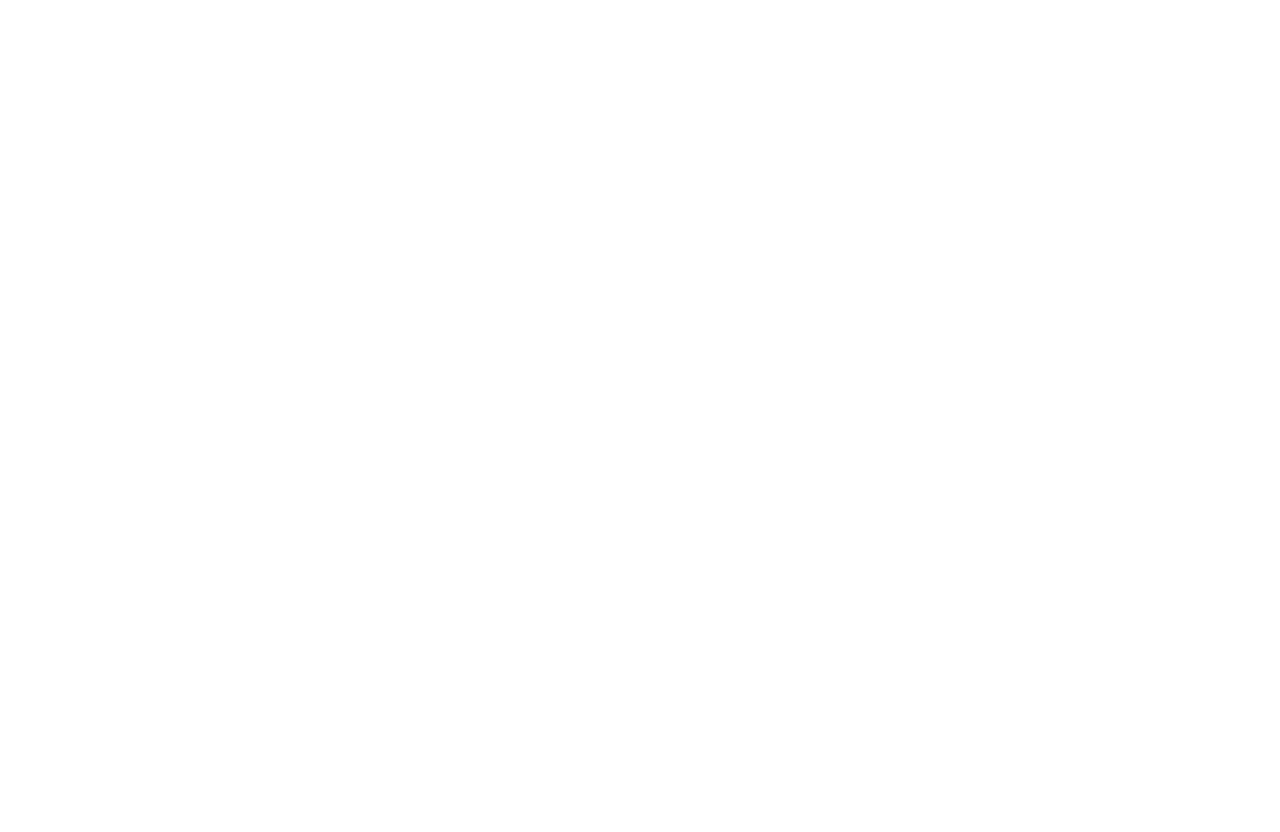
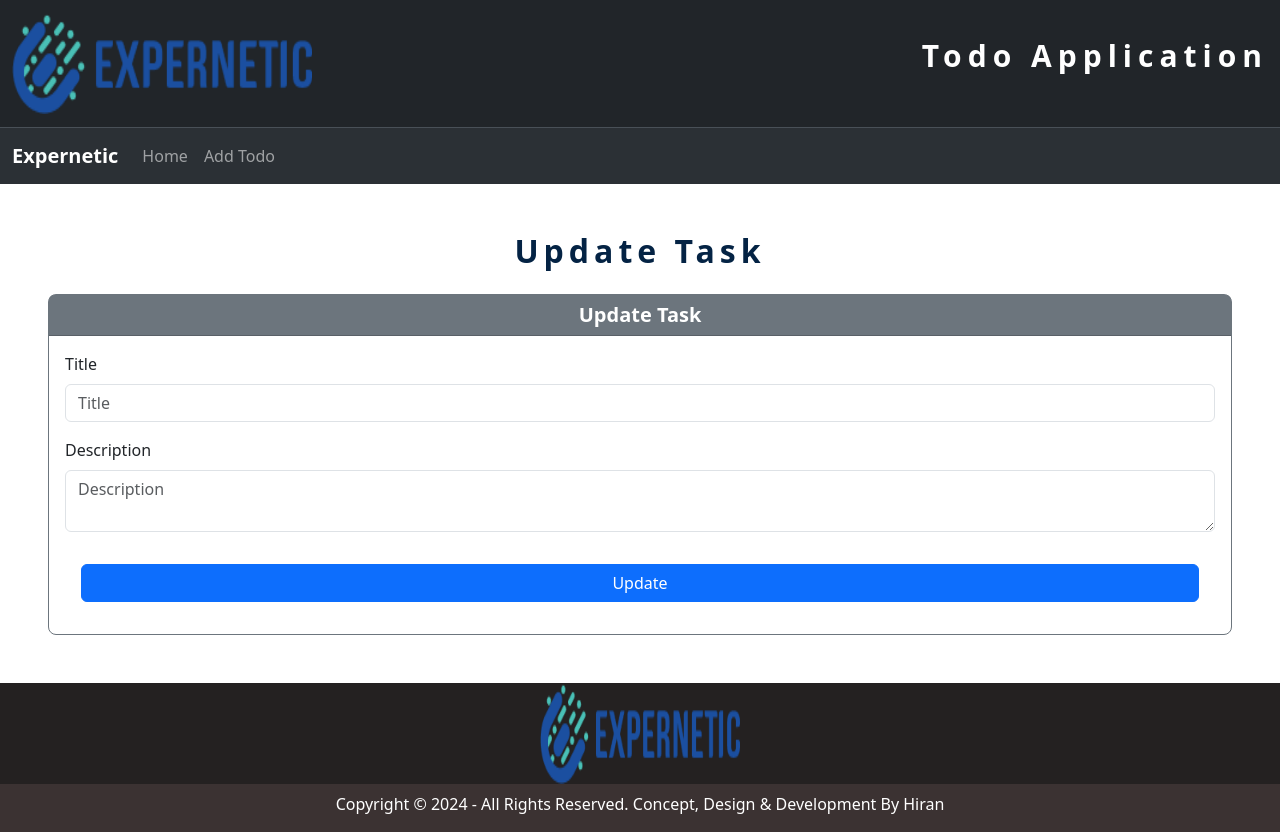
Before and after one commit to HiranSasitha/todo-frontend, a React (Create React App) app: page /update-todo/1 in a window 1280 px wide. Before the commit this address had no page. Before the commit the page ends 800 px from the top, so only its background shows below. Built offline with nearby package versions, Linux system fonts and the light colour scheme; no server answers.

Commit message:
feat(api): update todo and page

```diff
--- a/src/AddTodo.tsx
+++ b/src/AddTodo.tsx
@@ -1,6 +1,7 @@
 import { useState } from "react";
 import Header from "./Header";
 import axios from "axios";
+import Footer from "./Footer";
 
 const AddTodo: React.FC = () => {
 
@@ -63,6 +64,8 @@
                 </div>
             </div>
 
+            <Footer/>
+
         </>
     )
 }
--- a/src/App.tsx
+++ b/src/App.tsx
@@ -5,6 +5,7 @@
 import { BrowserRouter, Route, Routes } from 'react-router-dom';
 import Home from './Home';
 import AddTodo from './AddTodo';
+import UpdateTaskItem from './UpdateTaskItem';
 
 
 function App() {
@@ -14,6 +15,7 @@
     <Routes>
     <Route index element ={<Home/>}/>
     <Route path='/add-todo' element ={<AddTodo/>}/>
+    <Route path='/update-todo/:id' element ={<UpdateTaskItem/>}/>
 
 
     </Routes>
--- a/src/Home.tsx
+++ b/src/Home.tsx
@@ -128,7 +128,7 @@
                             </td>
 
                             <td>
-                                <Link type='button' className="btn btn-outline-primary" to={""} >
+                                <Link type='button' className="btn btn-outline-primary" to={`/update-todo/${emp.id}`} >
                                     Update
                                 </Link>
                             </td>
--- a/src/UpdateTaskItem.tsx
+++ b/src/UpdateTaskItem.tsx
@@ -0,0 +1,110 @@
+import { useNavigate, useParams } from "react-router-dom";
+import Header from "./Header";
+import { useEffect, useState } from "react";
+import { Todo } from "./model/todo";
+import axios from "axios";
+import Footer from "./Footer";
+
+const UpdateTaskItem: React.FC = () => {
+    const { id } = useParams();
+    const [todoByID, setTodoById] = useState<Todo | null>(null);
+    const [title, setTitle] = useState<string>("");
+    const [description, setDescription] = useState<string>("");
+    const navigate = useNavigate();
+
+    useEffect(() => {
+        getAllTodoById();
+    }, []);
+
+    useEffect(() => {
+        setInput();
+    }, [todoByID]);
+
+    const getAllTodoById = async () => {  //get to-do itemby id
+        try {
+
+            const response = await axios.get(`https://localhost:7035/api/TodoItem/get-todo-item-by-id/${id}`);
+            console.log(response.data);
+
+            setTodoById(response.data);
+
+        } catch (error) {
+            console.error("Error Todo data:", error);
+        }
+    }
+
+    const setInput = () => {
+        if (todoByID) {
+           setTitle(todoByID.title);
+           setDescription(todoByID.description);
+        }
+    }
+
+    const handeleUpdater = async(event: React.FormEvent<HTMLFormElement>) => {  // update task
+        event.preventDefault();
+
+
+    const data = {
+        "title": title,
+        "description": description,
+        "isAvailable": false,
+    };
+
+    try {
+        const response = await axios.put(`https://localhost:7035/api/TodoItem/update-todo-item/${id}`, data);
+        if (response.status === 200) {
+            alert("Success Update Task");
+            navigate("/");
+        }else{
+            alert("Faild Update Task");
+            window.location.reload();
+
+        }
+    } catch (error) {
+        console.error("Error updating task:", error);
+    }
+    }
+
+    const handleTitle = (event: React.ChangeEvent<HTMLInputElement>) => {
+        setTitle(event.target.value);
+    }
+    const handleDescription = (event: React.ChangeEvent<HTMLTextAreaElement>) => {
+        setDescription(event.target.value);
+    }
+    return(
+        <>
+        <Header/>
+
+        <div className="text-center my-4">
+                <h2 className="k1">Update Task</h2>
+            </div>
+            <div className="card mx-5 mb-5 border border-secondary rounded-3">
+                <h5 className="card-header card-header text-center fw-bold bg-secondary text-white">Update Task</h5>
+                <div className="card-body">
+                    <form onSubmit={handeleUpdater}>
+                        <label className="form-label">
+                            Title
+                        </label>
+                        <div className="form-group mb-3">
+                            <input type="text" className="form-control" onChange={handleTitle} value={title} placeholder="Title" required />
+                        </div>
+                        <label className="form-label">
+                            Description
+                        </label>
+                        <div className="form-group mb-3">
+                            <textarea className="form-control" onChange={handleDescription} value={description} placeholder="Description"  required />
+                        </div>
+
+                        <div className="card-body d-flex justify-content-between flex-column">
+                            <button type="submit" className="btn btn-primary">Update</button>
+                        </div>
+                    </form>
+                </div>
+            </div>
+
+            <Footer/>
+        </>
+    )
+}
+
+export default UpdateTaskItem;
```
